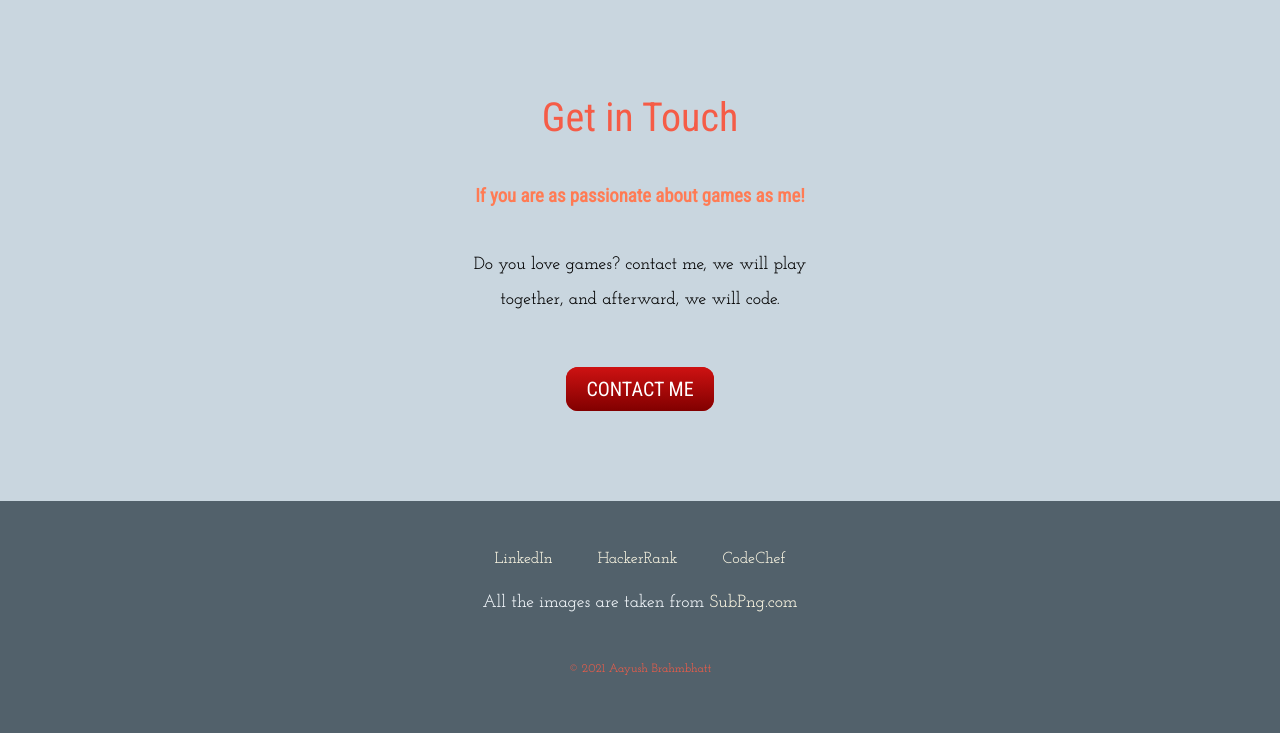
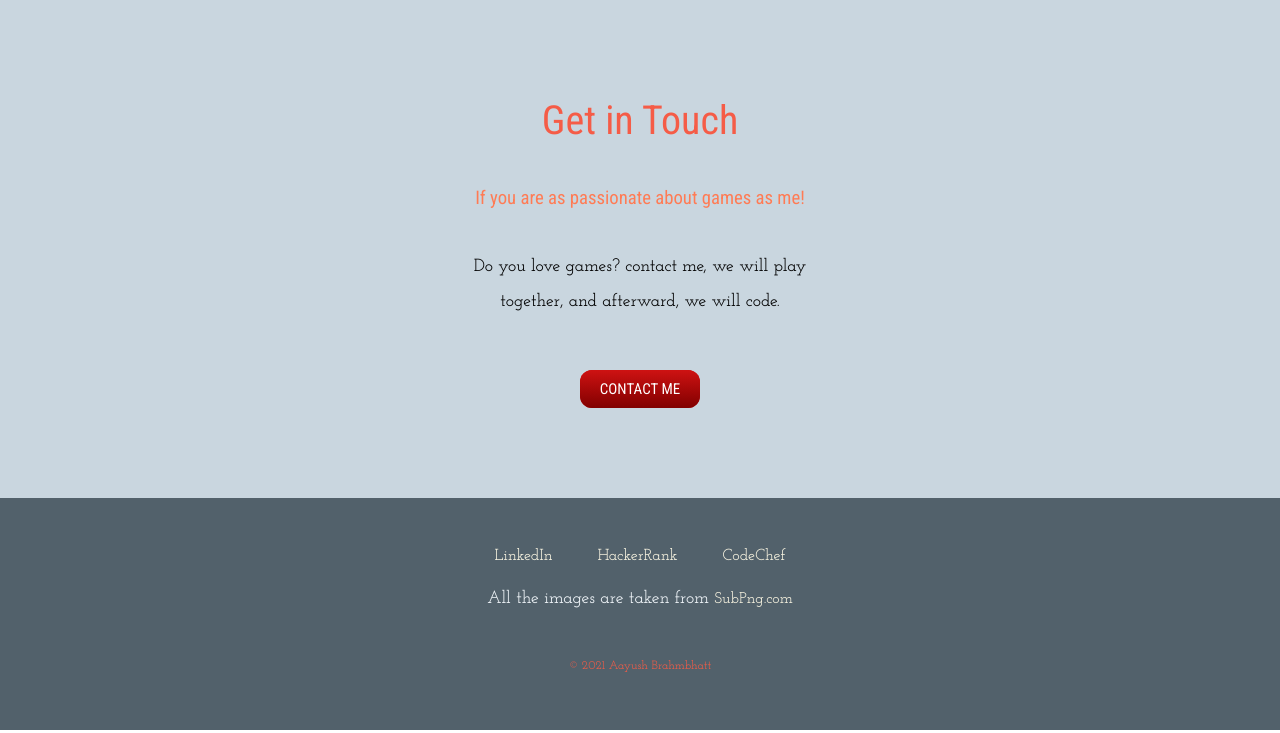
Before and after one commit to aayushbrahmbhatt/cv, a plain HTML site: page index.html in a window 1280 px wide. Shown: the part 2347-3080 px from the top of the page. Drawn offline with Linux system fonts and the light colour scheme.

Commit message:
Few Modifications

```diff
--- a/StyleSheet/styles.css
+++ b/StyleSheet/styles.css
@@ -39,7 +39,7 @@ body {
 
 h2 {font-family: 'Roboto Condensed', sans-serif; font-size: 2.5rem; color : #f55c47; font-weight: normal; padding-bottom: 10px;}
 
-h3 {font-family: 'Roboto Condensed', sans-serif; color : #ff7b54}
+h3 {font-family: 'Roboto Condensed', sans-serif; color : #ff7b54; font-weight: normal; width : 40%; margin : 20px auto 20px auto;}
 
 img.mount {margin-bottom:0;}
 
@@ -73,7 +73,7 @@ background-image: linear-gradient(to bottom, #ce1212, #810000);
 border-radius: 12px;
 font-family: 'Roboto Condensed', sans-serif;
 color: #ffffff;
-font-size: 20px;
+font-size: 15px;
 padding: 10px 20px 10px 20px;
 text-decoration: none;
 }
--- a/index.html
+++ b/index.html
@@ -53,7 +53,7 @@
             <a class = "footer-link" href = "https://www.linkedin.com/in/aayush-brahmbhatt-65881520b" target="_blank">LinkedIn</a>
             <a class = "footer-link" href = "https://www.hackerrank.com/aayushbrahmbhat1" target="_blank">HackerRank</a>
             <a class = "footer-link" href = "https://www.codechef.com/users/aayush_b" target="_blank">CodeChef</a>
-            <p>All the images are taken from <a class = "credit" href = "https://www.subpng.com" target="_blank">SubPng.com</a></p>
+            <p>All the images are taken from <a class = "credit" href = "https://www.subpng.com" style="font-size: 0.98rem;" target="_blank">SubPng.com</a></p>
             <p style="color : #f55c47; font-size: 0.75rem; padding : 20px 0;">© 2021 Aayush Brahmbhatt</p>
         </div>
     </body>
```
